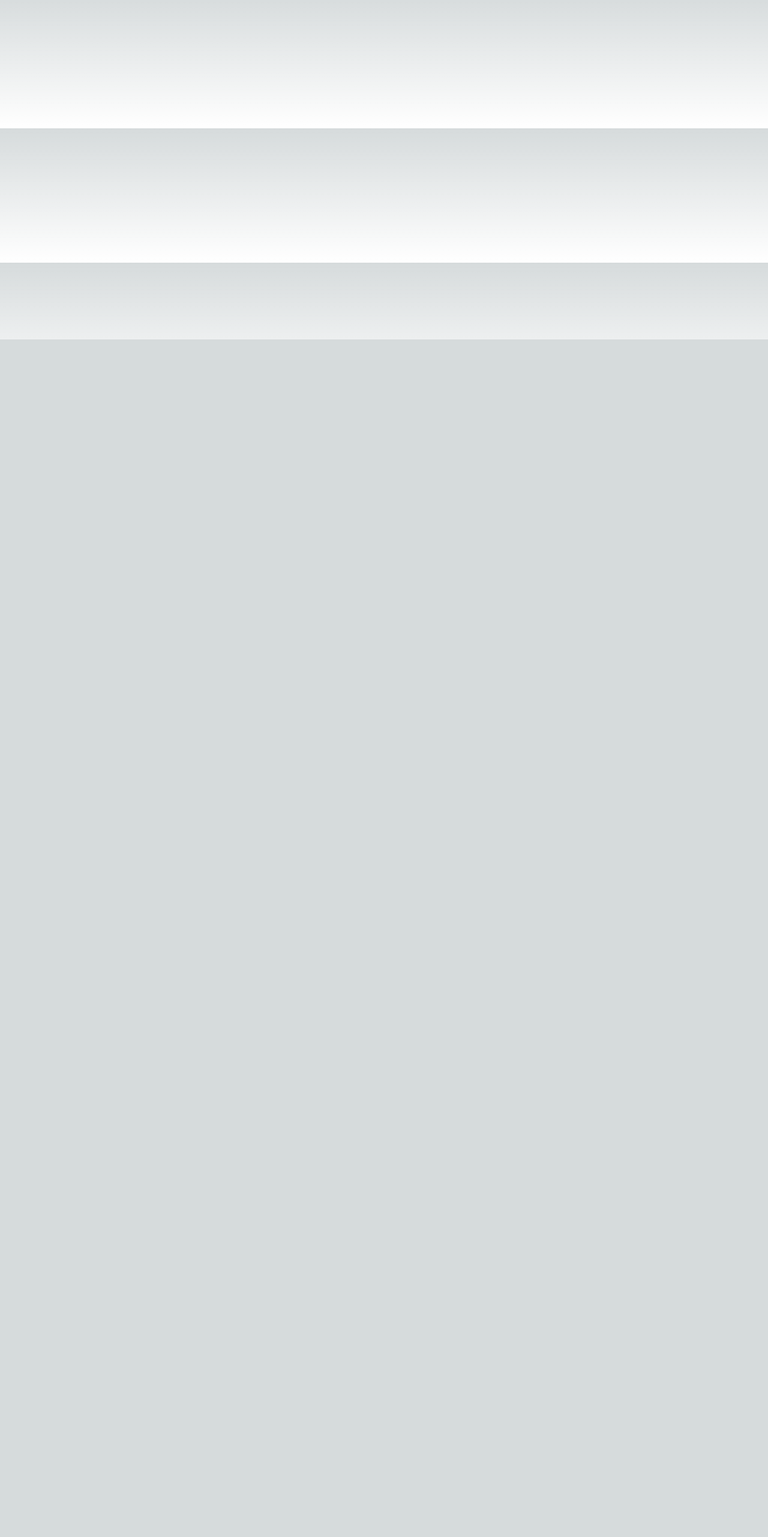
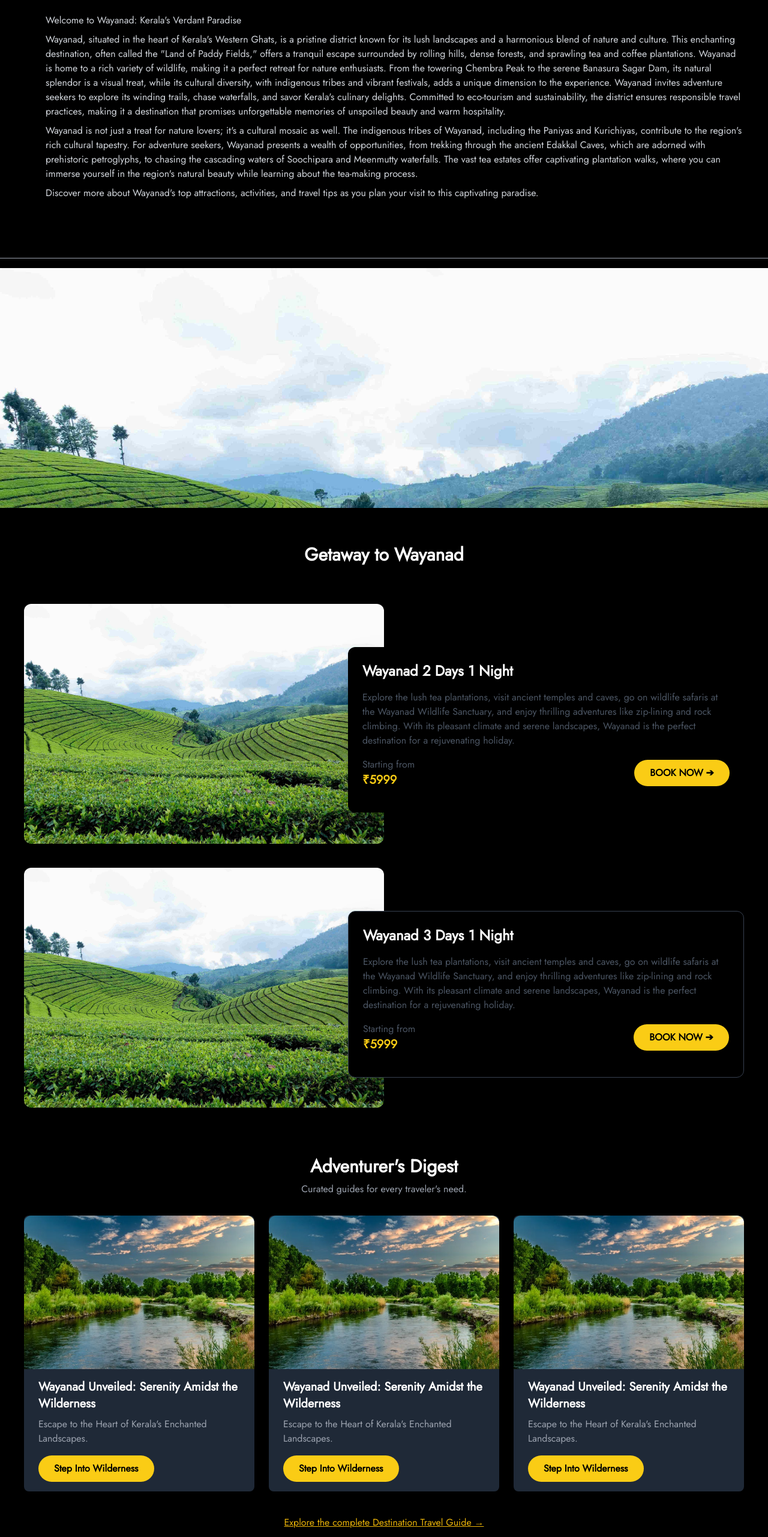
Before and after one commit to arsalain/Dino1, a Next.js app: page /destinations/andaman in a window 1280 px wide. Shown: the part 234-2797 px from the top of the page at 60% size. Before the commit the page ends 800 px from the top, so only its background shows below. Built offline with nearby package versions, Linux system fonts and the light colour scheme.

Commit message:
third1 commit

```diff
--- a/app/about/page.tsx
+++ b/app/about/page.tsx
@@ -52,7 +52,7 @@ const teamMembers = [
   },
   {
     name: 'Syed Mudassir Hussain',
-    designation: 'Backend Developer',
+    designation: 'Software Developer',
     photoUrl: 'https://imgtr.ee/images/2023/11/02/ecfb610ff5d3ee28de180779787ba87a.th.jpeg'
   },{
     name: 'Pramod',
@@ -70,8 +70,8 @@ const teamMembers = [
     photoUrl: 'https://imgtr.ee/images/2023/11/02/04246e04c2161fe29055555bd6f81966.th.jpeg'
   },
   {
-    name: 'Shreekanta G',
-    designation: 'Operations Executive',
+    name: 'Shreekanth G',
+    designation: 'Operations',
     photoUrl: 'https://imgtr.ee/images/2023/11/02/b3e9269d3c2bede3fe000a6bfcf3817a.th.jpeg'
   },
   {
@@ -98,7 +98,7 @@ const AboutUs = () => {
   return (
     <>
       <Header />
-      <motion.div initial="initial" animate="animate" transition="transition" className="container mx-auto px-4 py-6">
+      <motion.div initial="initial" animate="animate" transition="transition" className="container mx-auto px-4 py-6 bg-black">
         <div className="pt-10"></div>
         <motion.h1 variants={aboutUsVariants} className="text-center text-6xl text-yellow-500 mb-6">Our Story</motion.h1>
         <div className="flex flex-row justify-between items-center gap-10">
--- a/app/destinations/[id]/page.tsx
+++ b/app/destinations/[id]/page.tsx
@@ -1,15 +1,207 @@
-import Footer from '@/Components/Navbar/Footer/Footer'
-import Header from '@/Components/Navbar/Header/Header'
-import React from 'react'
+"use client"
+import Head from 'next/head';
+import { useEffect, useRef } from 'react';
+import { motion } from "framer-motion";
+import Image from 'next/image';
+import Header from '@/Components/Navbar/Header/Header';
+import Footer from '@/Components/Navbar/Footer/Footer';
+const Page = () => {
+    const parallaxRef = useRef();
+    useEffect(() => {
+      const handleScroll = () => {
+        const scrolled = window.scrollY;
+        parallaxRef.current.style.backgroundPositionY = -(scrolled * 0.5) + 'px';
+      };
+      window.addEventListener('scroll', handleScroll);
+      return () => {
+        window.removeEventListener('scroll', handleScroll);
+      };
+    }, []);
+    return (
+      <div className="bg-black font-jost text-white">
+        <Header />
+        <div className="bg-black text-white p-10">
+  <div className="flex flex-col items-start">
+    <div className="flex items-center mb-12 pt-8">
+      <div className="bg-yellow-500 w-1 h-16 mr-8 self-center"></div>
+      <h1 className="text-7xl inline-block align-middle">
+        Wayanad
+      </h1>
+      <span className="text-yellow-500 text-9xl inline-block align-middle relative" style={{top: '-0.1em'}}>.</span>
+    </div>
+    <div className="ml-9">
+      <p className="text-gray-300 mt-2">
+      Welcome to Wayanad: Kerala's Verdant Paradise
+<br />
+      </p>
+      <p className="text-gray-300 mt-2">
+      Wayanad, situated in the heart of Kerala's Western Ghats, is a pristine district known for its lush landscapes and a harmonious blend of nature and culture. This enchanting destination, often called the "Land of Paddy Fields," offers a tranquil escape surrounded by rolling hills, dense forests, and sprawling tea and coffee plantations. Wayanad is home to a rich variety of wildlife, making it a perfect retreat for nature enthusiasts. From the towering Chembra Peak to the serene Banasura Sagar Dam, its natural splendor is a visual treat, while its cultural diversity, with indigenous tribes and vibrant festivals, adds a unique dimension to the experience. Wayanad invites adventure seekers to explore its winding trails, chase waterfalls, and savor Kerala's culinary delights. Committed to eco-tourism and sustainability, the district ensures responsible travel practices, making it a destination that promises unforgettable memories of unspoiled beauty and warm hospitality.
+<br />
+      </p>
+      <p className="text-gray-300 mt-2">
+      Wayanad is not just a treat for nature lovers; it's a cultural mosaic as well. The indigenous tribes of Wayanad, including the Paniyas and Kurichiyas, contribute to the region's rich cultural tapestry. For adventure seekers, Wayanad presents a wealth of opportunities, from trekking through the ancient Edakkal Caves, which are adorned with prehistoric petroglyphs, to chasing the cascading waters of Soochipara and Meenmutty waterfalls. The vast tea estates offer captivating plantation walks, where you can immerse yourself in the region's natural beauty while learning about the tea-making process.<br />
+      </p>
+      <p className="text-gray-300 mt-2">
+      Discover more about Wayanad's top attractions, activities, and travel tips as you plan your visit to this captivating paradise.
+      </p>
+    </div>
+  </div>
+</div>
+  {/* Main content */}
+  <div className="pt-10 pb-10"> {/* Reduced top padding */}
+  <div className="text-center mb-4"></div>
+  <div className="border-t border-gray-400 w-full mt-4 mb-4"></div>
+  <div
+    ref={parallaxRef}
+    className="bg-center bg-no-repeat bg-cover h-[400px] w-full"  // Adjust the height as needed
+    style={{
+      backgroundImage: "url('/home/Wayanaddrew.jpg')",
+      backgroundAttachment: 'fixed'
+    }}
+  ></div>
+  <div className="pt-5"></div>
+</div>
+      {/* Updated Hostels Section */}
+      <div className="  text-center">
+  <h1 className="text-3xl font-bold mb-6">Getaway to Wayanad</h1>
+</div>
+    <div className="bg-black p-10 text-white">
+  <div className="relative flex gap-10">
+    <div className="relative w-[50%] h-[400px]">
+      <Image
+        src='/home/Wayanaddrew.jpg'// Replace this with your image path
+        alt="Zostel Shillong"
+        layout="fill"
+        objectFit="cover"
+        className="rounded-xl"
+      />
+    </div>
+    <motion.div
+      className="absolute left-[45%] top-[18%] z-10 p-6 w-[55%] bg-black rounded-xl shadow-2xl"
+      initial={{ opacity: 0, y: -50 }}
+      animate={{ opacity: 1, y: 0 }}
+      transition={{ delay: 0.5 }}
+    >
+      <h2 className="text-2xl font-bold mb-4">Wayanad 2 Days 1 Night</h2>
+      <p className="text-gray-600 mb-4">
+        Explore the lush tea plantations, visit ancient temples and caves, go on wildlife safaris at the Wayanad Wildlife Sanctuary, and enjoy thrilling adventures like zip-lining and rock climbing. With its pleasant climate and serene landscapes, Wayanad is the perfect destination for a rejuvenating holiday.
+      </p>
+      <div className="flex justify-between items-center mb-4">
+        <div className="text-gray-600 font-medium">
+          <p>Starting from</p>
+          <p className="text-yellow-400 font-bold text-xl">₹5999</p>
+        </div>
+        <button className="bg-yellow-400 text-black font-bold py-2 px-6 rounded-full border-2 border-transparent hover:bg-black hover:text-yellow-400 hover:border-yellow-400 transition duration-300">
+          BOOK NOW ➔
+        </button>
+      </div>
+    </motion.div>
+  </div>
+</div>
+<div className="bg-black p-10 text-white -mt-10 ">
+  <div className="relative flex gap-10">
+    <div className="relative w-[50%] h-[400px]">
+      <Image
+        src='/home/Wayanaddrew.jpg'// Replace this with your image path
+        alt="Zostel Shillong"
+        layout="fill"
+        objectFit="cover"
+        className="rounded-xl"
+      />
+    </div>
+    <motion.div
+      className="absolute left-[45%] top-[18%] z-10 p-6 w-[55%] bg-black rounded-xl shadow-2xl border border-gray-700"
+      initial={{ opacity: 0, y: -50 }}
+      animate={{ opacity: 1, y: 0 }}
+      transition={{ delay: 0.5 }}
+    >
+      <h2 className="text-2xl font-bold mb-4">Wayanad 3 Days 1 Night</h2>
+      <p className="text-gray-600 mb-4">
+        Explore the lush tea plantations, visit ancient temples and caves, go on wildlife safaris at the Wayanad Wildlife Sanctuary, and enjoy thrilling adventures like zip-lining and rock climbing. With its pleasant climate and serene landscapes, Wayanad is the perfect destination for a rejuvenating holiday.
+      </p>
+      <div className="flex justify-between items-center mb-4">
+        <div className="text-gray-600 font-medium">
+          <p>Starting from</p>
+          <p className="text-yellow-400 font-bold text-xl">₹5999</p>
+        </div>
+        <button className="bg-yellow-400 text-black font-bold py-2 px-6 rounded-full border-2 border-transparent hover:bg-black hover:text-yellow-400 hover:border-yellow-400 transition duration-300">
+          BOOK NOW ➔
+        </button>
+      </div>
+    </motion.div>
+  </div>
+</div>
+      {/* Additional Hostel Listings */}
+      {/* You can simply duplicate the above section to show more hostels. */}
+      <div className="bg-black p-10 text-white">
+    <div className="text-center mb-8">
+        <h1 className="text-3xl font-bold mb-2">Adventurer's Digest</h1>
+        <p className="text-gray-400">Curated guides for every traveler's need.</p>
+    </div>
+    <div className="grid grid-cols-1 md:grid-cols-3 gap-6">
+        {/* Card 1 */}
+        <div className="rounded-lg overflow-hidden shadow-lg bg-gray-800">
+  <div className="relative w-full h-64">
+    <Image
+      src="/home/blog1.jpg"
+      alt="Backpacking in Asia"
+      layout="fill"
+      objectFit="cover"
+      className="rounded-t-xl"
+    />
+  </div>
+  <div className="px-6 py-4">
+    <h2 className="font-bold text-xl mb-2">Wayanad Unveiled: Serenity Amidst the Wilderness</h2>
+    <p className="text-gray-400 mb-4">Escape to the Heart of Kerala's Enchanted Landscapes.</p>
+    <button className="bg-yellow-400 text-black font-bold py-2 px-6 rounded-full border-2 border-transparent hover:bg-black hover:text-yellow-400 hover:border-yellow-400 transition duration-300">
+      Step Into Wilderness
+    </button>
+  </div>
+</div>
+<div className="rounded-lg overflow-hidden shadow-lg bg-gray-800">
+  <div className="relative w-full h-64">
+    <Image
+      src="/home/blog1.jpg"
+      alt="Travel Essentials"
+      layout="fill"
+      objectFit="cover"
+      className="rounded-t-xl"
+    />
+  </div>
+  <div className="px-6 py-4">
+    <h2 className="font-bold text-xl mb-2">Wayanad Unveiled: Serenity Amidst the Wilderness</h2>
+    <p className="text-gray-400 mb-4">Escape to the Heart of Kerala's Enchanted Landscapes.</p>
+    <button className="bg-yellow-400 text-black font-bold py-2 px-6 rounded-full border-2 border-transparent hover:bg-black hover:text-yellow-400 hover:border-yellow-400 transition duration-300">
+      Step Into Wilderness
+    </button>
+  </div>
+</div>
+<div className="rounded-lg overflow-hidden shadow-lg bg-gray-800">
+  <div className="relative w-full h-64">
+    <Image
+      src="/home/blog1.jpg"
+      alt="Travel to Jordan"
+      layout="fill"
+      objectFit="cover"
+      className="rounded-t-xl"
+    />
+  </div>
+  <div className="px-6 py-4">
+    <h2 className="font-bold text-xl mb-2">Wayanad Unveiled: Serenity Amidst the Wilderness</h2>
+    <p className="text-gray-400 mb-4">Escape to the Heart of Kerala's Enchanted Landscapes.</p>
+    <button className="bg-yellow-400 text-black font-bold py-2 px-6 rounded-full border-2 border-transparent hover:bg-black hover:text-yellow-400 hover:border-yellow-400 transition duration-300">
+      Step Into Wilderness
+    </button>
+  </div>
+</div>
 
-const page = () => {
-  return (
-    <div>
-      <Header />
-      Destination
-<Footer />
+    </div>
+    <a href="/destination-guide" className="block mt-10 text-center text-yellow-500 hover:text-yellow-600 underline">
+        Explore the complete Destination Travel Guide →
+    </a>
+</div>
+      <Footer />
     </div>
   )
 }
-
-export default page
+export default Page;
```
Also changed, not shown: Components/Home/Popular/Popular.tsx (+5 -5 lines), public/home/Wayanaddrew.jpg (added), public/home/blog1.jpg (added).
